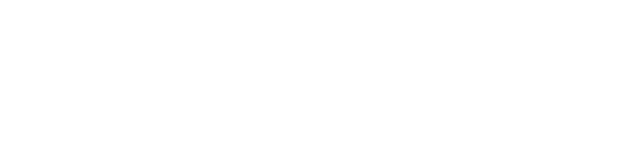
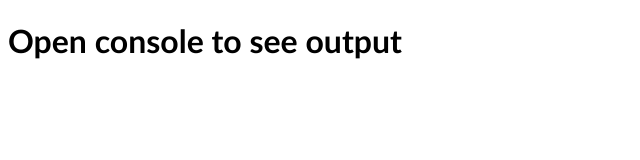
Before and after one commit to Rana-rene/HW5, a plain HTML site: page HTML/ex3.html in a window 1280 px wide. Shown: the whole page, without its empty margins (0-640 px from the left). Drawn offline with Linux system fonts and the light colour scheme.

Commit message:
final update

```diff
--- a/HTML/ex3.html
+++ b/HTML/ex3.html
@@ -8,7 +8,7 @@
     <link rel="stylesheet" href="../CSS/stylesheet.css">
 </head>
 <body>
-
+    <h1>Open console to see output</h1>
     <script src="../JS/ex3.js"></script>
 </body>
 </html>
```
Also changed, not shown: HTML/ex4.html (+1 -1 lines).
